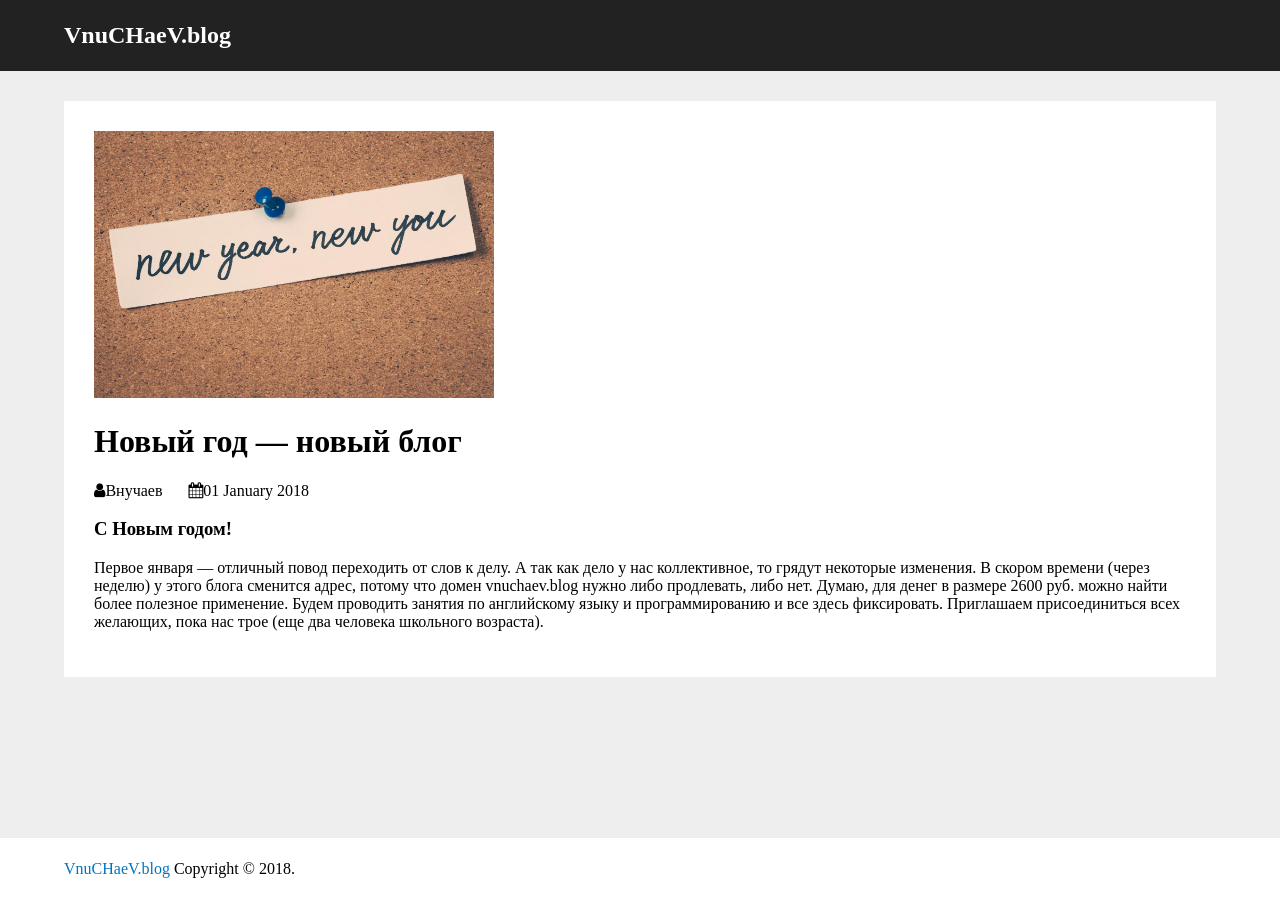
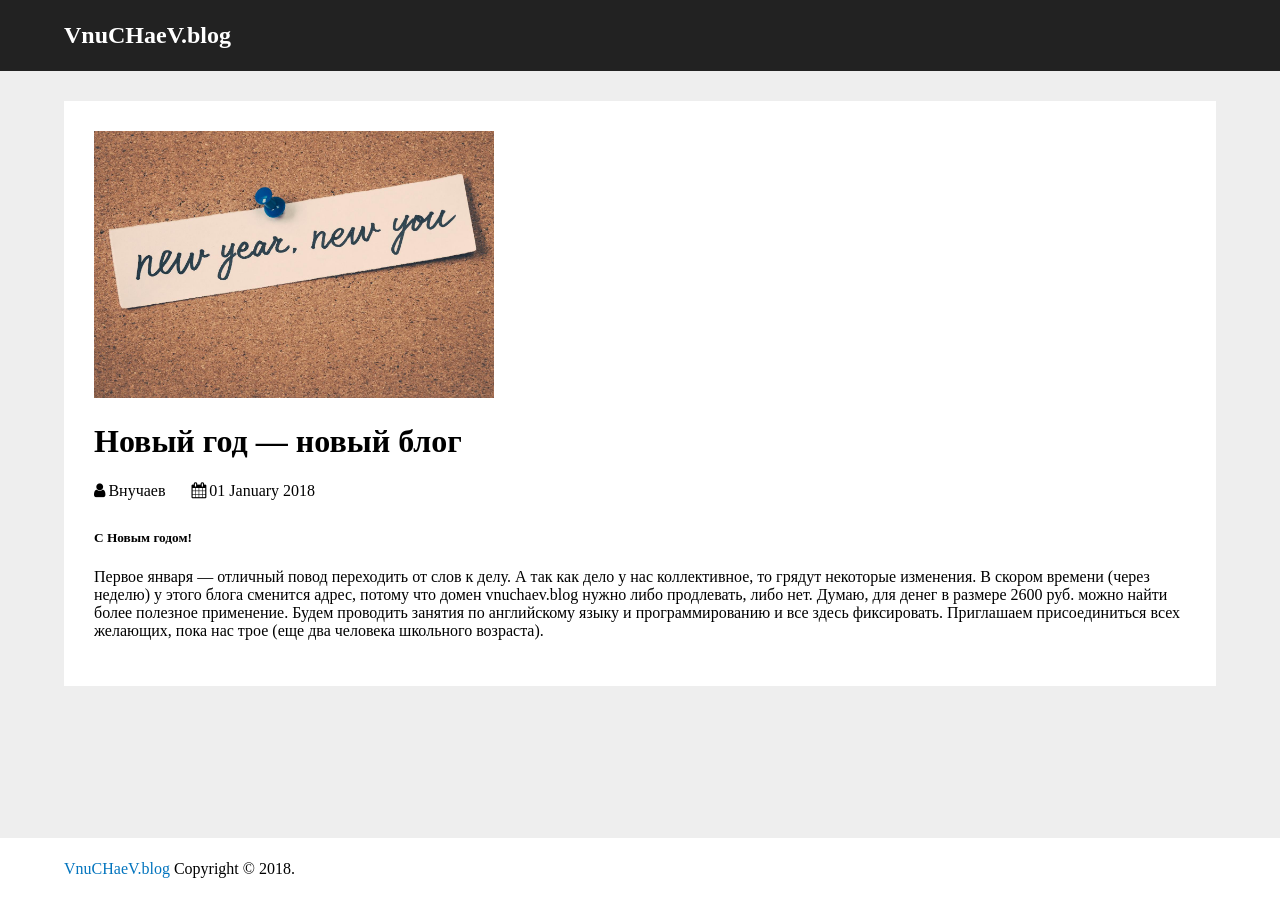
Before and after one commit to vitoyucepi/blog, a Jekyll site: the page built from _posts/2018-01-01-new-blog.md, in a window 1280 px wide. Built offline with Jekyll 4.4.1, drawn with Linux system fonts in a browser that asks for light colours.

Commit message:
post css

```diff
--- a/_posts/2018-01-01-new-blog.md
+++ b/_posts/2018-01-01-new-blog.md
@@ -4,7 +4,7 @@ title: Новый год — новый блог
 author: Внучаев
 image: images/2018-01-01-newyear.jpg
 ---
-### С Новым годом!
+##### С Новым годом!
 Первое января — отличный повод переходить от слов к делу.
 А так как дело у нас коллективное, то грядут некоторые изменения.
 В скором времени (через неделю) у этого блога сменится адрес,
--- a/css/default.css
+++ b/css/default.css
@@ -84,7 +84,15 @@ body {
     max-width: 400px;
 }
 
+#post #postheader {
+    margin-bottom: 30px;
+}
+
 #post #postheader div {
     display: inline;
     padding-right: 22px;
 }
+
+.fa {
+    padding-right: 3px;
+}
```
